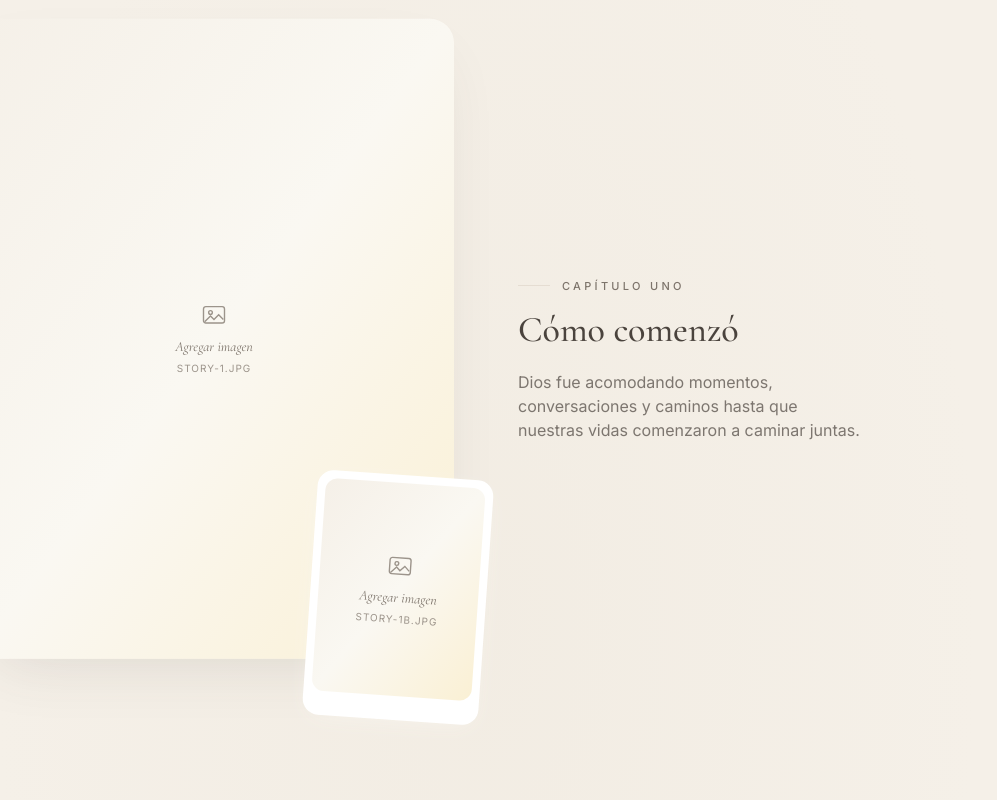
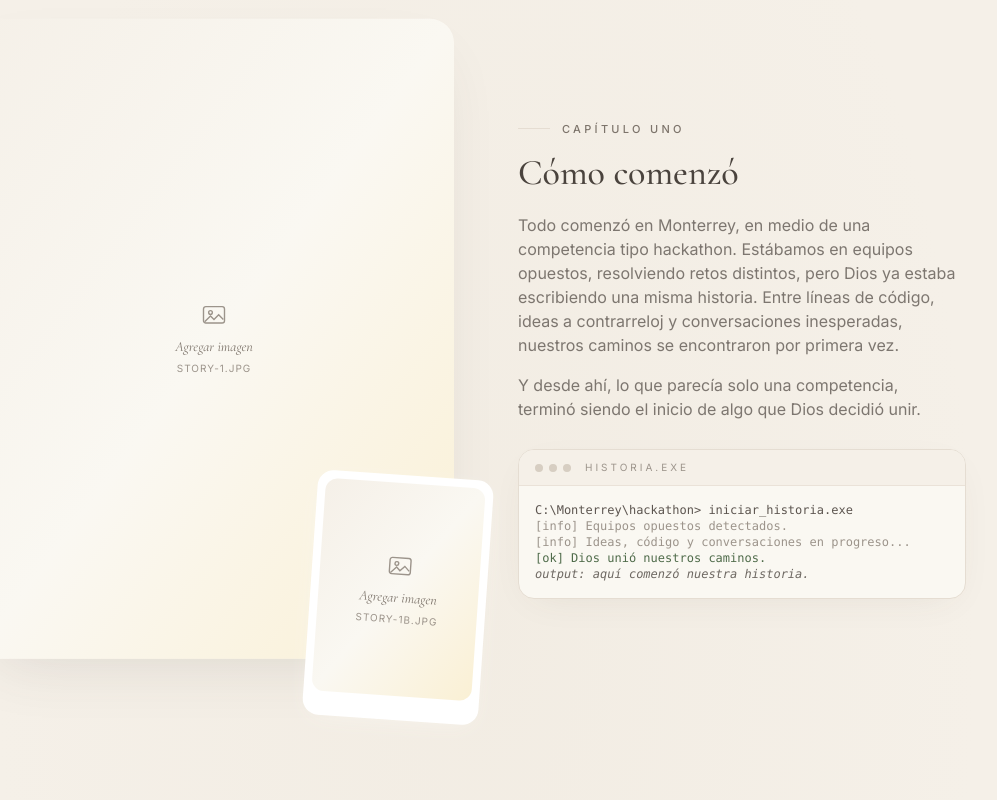
Before and after one commit to DavidFarfanC/KamilaYDavid, a React (Vite) app: page / in a window 1280 px wide. Shown: the part 2080-2880 px from the top of the page, without its empty margins (154-1151 px from the left). Built offline with nearby package versions, Linux system fonts and the light colour scheme; no server answers.

Commit message:
sprint 3.7

```diff
--- a/src/components/OurStorySection.jsx
+++ b/src/components/OurStorySection.jsx
@@ -1,9 +1,93 @@
-import { useRef } from 'react'
-import { motion, useScroll, useTransform, useReducedMotion } from 'framer-motion'
+import { useEffect, useRef, useState } from 'react'
+import {
+  motion,
+  useScroll,
+  useTransform,
+  useReducedMotion,
+  useInView,
+} from 'framer-motion'
 import { useLang } from '../i18n/LanguageContext'
 import Photo from './Photo'
 import Reveal from './Reveal'
 import { SectionAtmosphere } from './Monogram'
+
+/** Color editorial por tipo de línea de la terminal (nada neón). */
+function terminalLineClass(line) {
+  if (line.startsWith('[ok]')) return 'text-leaf'
+  if (line.startsWith('[info]')) return 'text-muted'
+  if (line.startsWith('output:')) return 'italic text-ink/80'
+  return 'text-ink/90' // línea de comando (prompt)
+}
+
+/**
+ * Pequeña terminal/cmd elegante con efecto typewriter. Se anima una sola vez
+ * al entrar en viewport, respeta prefers-reduced-motion y se reescribe si
+ * cambia el idioma (las líneas cambian).
+ */
+function StoryTerminal({ lines, center = false }) {
+  const ref = useRef(null)
+  const reduce = useReducedMotion()
+  const inView = useInView(ref, { once: true, amount: 0.45 })
+  const total = lines.reduce((sum, l) => sum + l.length, 0)
+  const [count, setCount] = useState(0)
+
+  useEffect(() => {
+    if (!inView) return undefined
+    if (reduce) {
+      setCount(total)
+      return undefined
+    }
+    setCount(0)
+    let n = 0
+    const id = setInterval(() => {
+      n += 1
+      setCount(n)
+      if (n >= total) clearInterval(id)
+    }, 24)
+    return () => clearInterval(id)
+    // Reiniciar al entrar en vista o al cambiar el idioma (lines cambia).
+  }, [inView, reduce, total, lines])
+
+  // Reparte el contador de caracteres entre las líneas y ubica el cursor.
+  let remaining = count
+  let activeLine = lines.length - 1
+  const shown = lines.map((line, i) => {
+    const chars = Math.max(0, Math.min(line.length, remaining))
+    if (remaining < line.length && activeLine === lines.length - 1) activeLine = i
+    remaining -= line.length
+    return line.slice(0, chars)
+  })
+  if (count >= total) activeLine = lines.length - 1
+
+  return (
+    <motion.div
+      ref={ref}
+      initial={reduce ? false : { opacity: 0, y: 12 }}
+      animate={inView ? { opacity: 1, y: 0 } : undefined}
+      transition={{ duration: 0.6, ease: [0.22, 1, 0.36, 1] }}
+      className={`mt-7 w-full max-w-md overflow-hidden rounded-2xl border border-line bg-ivory shadow-soft ${
+        center ? 'mx-auto' : ''
+      }`}
+    >
+      {/* Barra superior tipo ventana, en tonos papel (sin colores fuertes) */}
+      <div className="flex items-center gap-1.5 border-b border-line/70 bg-cream px-4 py-2.5">
+        <span className="h-2 w-2 rounded-full bg-paper-line" />
+        <span className="h-2 w-2 rounded-full bg-paper-line" />
+        <span className="h-2 w-2 rounded-full bg-paper-line" />
+        <span className="ml-2 text-[10px] uppercase tracking-widest2 text-muted">historia.exe</span>
+      </div>
+
+      <div className="px-4 py-4 font-mono text-[11px] leading-relaxed sm:text-xs">
+        {shown.map((text, i) => (
+          <p key={i} className={`whitespace-pre-wrap break-words ${terminalLineClass(lines[i])}`}>
+            {text || ' '}
+            {i === activeLine && <span aria-hidden="true" className="terminal-cursor" />}
+          </p>
+        ))}
+      </div>
+    </motion.div>
+  )
+}
 
 /** Foto con parallax vertical muy ligero dentro de su contenedor. */
 function ParallaxPhoto({ name, alt, className, imgClassName, strength = 30 }) {
@@ -110,6 +194,18 @@ function ChapterText({ chapter, index, center = false, className = '' }) {
           {chapter.text}
         </p>
       </Reveal>
+      {chapter.text2 && (
+        <Reveal delay={0.28}>
+          <p className="mt-4 max-w-md text-balance text-sm leading-loose text-ink/70 sm:text-base">
+            {chapter.text2}
+          </p>
+        </Reveal>
+      )}
+      {chapter.terminal && (
+        <div className={center ? 'flex justify-center' : ''}>
+          <StoryTerminal lines={chapter.terminal} center={center} />
+        </div>
+      )}
     </div>
   )
 }
--- a/src/i18n/translations.js
+++ b/src/i18n/translations.js
@@ -35,7 +35,16 @@ export const translations = {
         {
           label: 'Capítulo uno',
           title: 'Cómo comenzó',
-          text: 'Dios fue acomodando momentos, conversaciones y caminos hasta que nuestras vidas comenzaron a caminar juntas.',
+          text: 'Todo comenzó en Monterrey, en medio de una competencia tipo hackathon. Estábamos en equipos opuestos, resolviendo retos distintos, pero Dios ya estaba escribiendo una misma historia. Entre líneas de código, ideas a contrarreloj y conversaciones inesperadas, nuestros caminos se encontraron por primera vez.',
+          text2:
+            'Y desde ahí, lo que parecía solo una competencia, terminó siendo el inicio de algo que Dios decidió unir.',
+          terminal: [
+            'C:\\Monterrey\\hackathon> iniciar_historia.exe',
+            '[info] Equipos opuestos detectados.',
+            '[info] Ideas, código y conversaciones en progreso...',
+            '[ok] Dios unió nuestros caminos.',
+            'output: aquí comenzó nuestra historia.',
+          ],
           mainAlt: 'Kamila y David abrazados frente al mar',
           detailAlt: 'Kamila recargada en el pecho de David',
         },
@@ -361,7 +370,16 @@ export const translations = {
         {
           label: 'Chapter one',
           title: 'How it began',
-          text: 'God kept arranging moments, conversations, and paths until our lives began to walk together.',
+          text: 'It all began in Monterrey, in the middle of a hackathon-style competition. We were on opposing teams, solving different challenges, but God was already writing one shared story. Between lines of code, ideas against the clock, and unexpected conversations, our paths met for the first time.',
+          text2:
+            'And from there, what seemed like just a competition became the beginning of something God chose to bring together.',
+          terminal: [
+            'C:\\Monterrey\\hackathon> start_story.exe',
+            '[info] Opposing teams detected.',
+            '[info] Ideas, code, and conversations in progress...',
+            '[ok] God brought our paths together.',
+            'output: this is where our story began.',
+          ],
           mainAlt: 'Kamila and David embracing by the sea',
           detailAlt: 'Kamila resting on David’s chest',
         },
@@ -687,7 +705,16 @@ export const translations = {
         {
           label: 'Kapitel eins',
           title: 'Wie alles begann',
-          text: 'Gott fügte Momente, Gespräche und Wege zusammen, bis unsere Leben begannen, gemeinsam zu gehen.',
+          text: 'Alles begann in Monterrey, mitten in einem Hackathon-ähnlichen Wettbewerb. Wir waren in gegnerischen Teams und arbeiteten an unterschiedlichen Herausforderungen, doch Gott schrieb bereits eine gemeinsame Geschichte. Zwischen Codezeilen, Ideen unter Zeitdruck und unerwarteten Gesprächen kreuzten sich unsere Wege zum ersten Mal.',
+          text2:
+            'Und von da an wurde aus dem, was wie ein einfacher Wettbewerb aussah, der Anfang von etwas, das Gott zusammenführen wollte.',
+          terminal: [
+            'C:\\Monterrey\\hackathon> geschichte_starten.exe',
+            '[info] Gegnerische Teams erkannt.',
+            '[info] Ideen, Code und Gespräche laufen...',
+            '[ok] Gott führte unsere Wege zusammen.',
+            'output: hier begann unsere Geschichte.',
+          ],
           mainAlt: 'Kamila und David umarmen sich am Meer',
           detailAlt: 'Kamila an Davids Brust gelehnt',
         },
--- a/src/styles/index.css
+++ b/src/styles/index.css
@@ -32,6 +32,26 @@ body {
 .eq-playing .eq-bar { animation: equalize 1.1s ease-in-out infinite; }
 @media (prefers-reduced-motion: reduce) {
   .eq-playing .eq-bar { animation: none; transform: scaleY(0.7); }
+}
+
+/* Cursor parpadeante de la terminal del capítulo uno (nerd fino, sin neón) */
+@keyframes terminalBlink {
+  0%, 45% { opacity: 1; }
+  50%, 95% { opacity: 0; }
+  100% { opacity: 1; }
+}
+.terminal-cursor {
+  display: inline-block;
+  width: 0.5em;
+  height: 1.05em;
+  margin-left: 1px;
+  vertical-align: text-bottom;
+  background: currentColor;
+  border-radius: 1px;
+  animation: terminalBlink 1.1s steps(1, end) infinite;
+}
+@media (prefers-reduced-motion: reduce) {
+  .terminal-cursor { animation: none; opacity: 0.6; }
 }
 
 /* Loader editorial del envío: un segmento fino que recorre una línea (sin spinner) */
```
